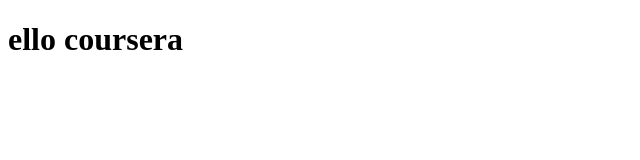
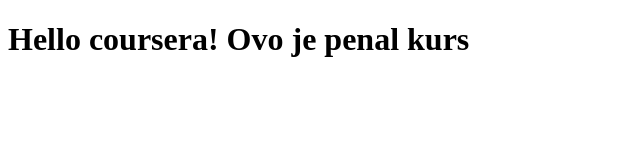
Before and after one commit to ywsha/coursera-test, a plain HTML site: page site/index.html in a window 1280 px wide. Shown: the whole page, without its empty margins (0-640 px from the left). Drawn offline with Linux system fonts and the light colour scheme.

Commit message:
mala promena sadrzaja

```diff
--- a/site/index.html
+++ b/site/index.html
@@ -4,6 +4,6 @@
 <title>Hello Coursera</title>
 </head>
 <body>
-<h1>ello coursera</h1>
+<h1>Hello coursera! Ovo je penal kurs</h1>
 </body>
 </html>
```
